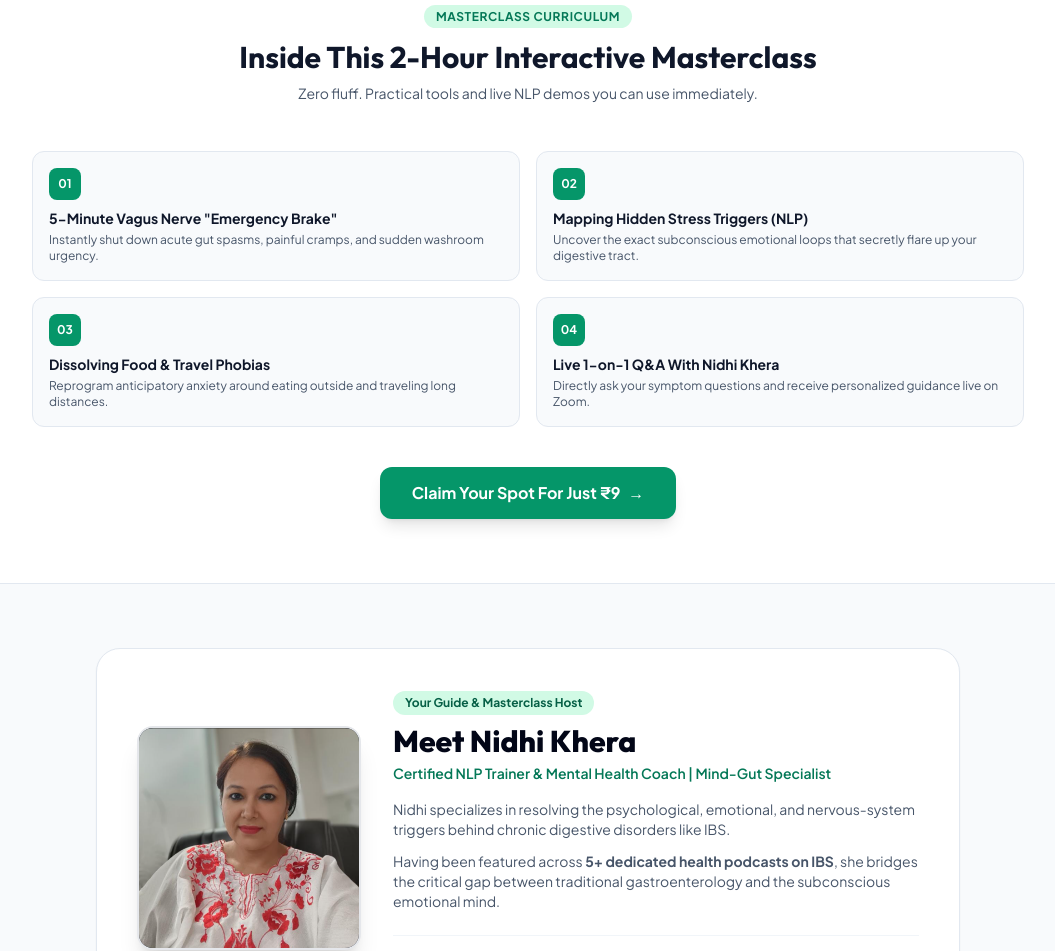
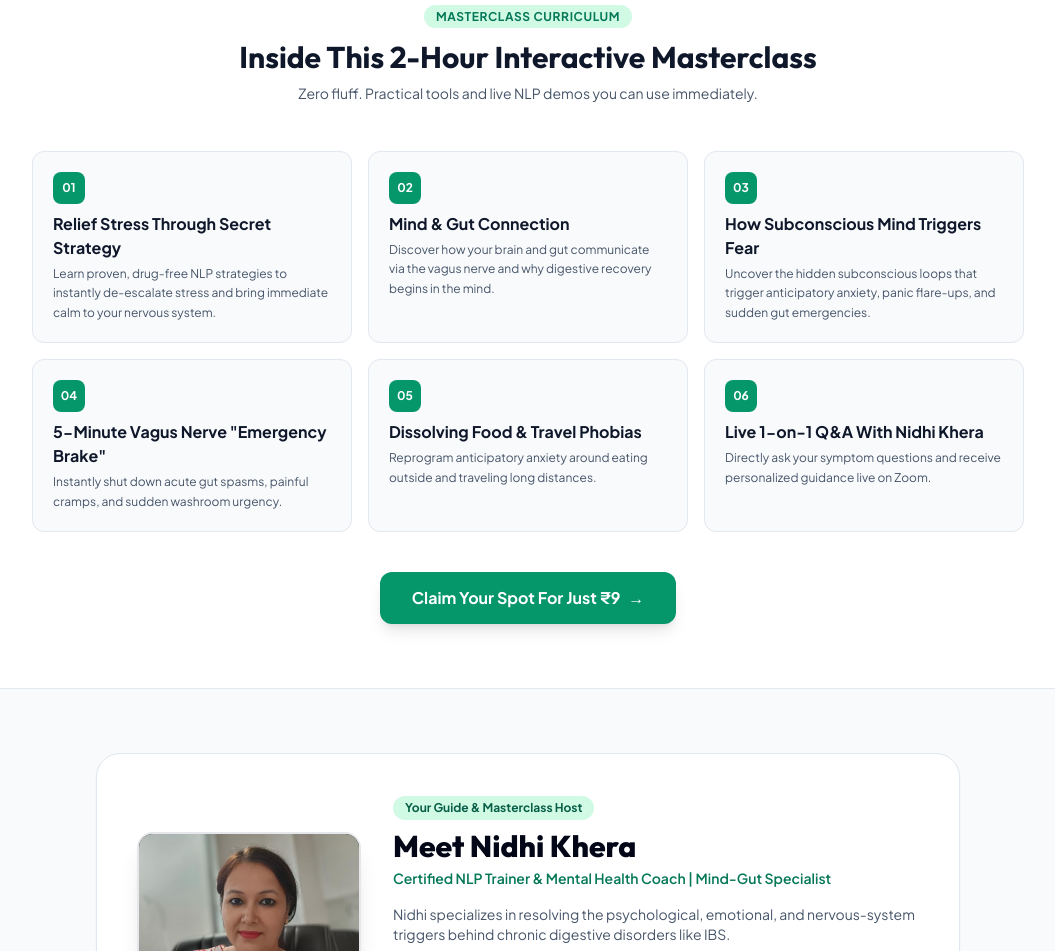
Before and after one commit to sagarburman1920/nidhikhera, a plain HTML site: page index.html in a window 1280 px wide. Shown: the part 5368-6319 px from the top of the page, without its empty margins (112-1167 px from the left). Drawn offline with nearby package versions, Linux system fonts and the light colour scheme.

Commit message:
Add curriculum points: Relief Stress through secret Strategy, Mind & Gut Connection, How Subconscious mind triggers fear

```diff
--- a/index.html
+++ b/index.html
@@ -482,30 +482,42 @@
         <p class="text-slate-600 text-sm mt-2">Zero fluff. Practical tools and live NLP demos you can use immediately.</p>
       </div>
 
-      <div class="grid sm:grid-cols-2 gap-4">
+      <div class="grid sm:grid-cols-2 lg:grid-cols-3 gap-4">
 
-        <div class="p-4 rounded-xl bg-slate-50 border border-slate-200">
+        <div class="p-4 sm:p-5 rounded-xl bg-slate-50 border border-slate-200 hover:border-gut-400 hover:shadow-md transition">
           <div class="w-8 h-8 rounded-lg bg-gut-600 text-white font-extrabold flex items-center justify-center text-xs mb-2">01</div>
-          <h3 class="font-bold text-slate-900 text-sm mb-1">5-Minute Vagus Nerve "Emergency Brake"</h3>
-          <p class="text-xs text-slate-600">Instantly shut down acute gut spasms, painful cramps, and sudden washroom urgency.</p>
+          <h3 class="font-bold text-slate-900 text-sm sm:text-base mb-1">Relief Stress Through Secret Strategy</h3>
+          <p class="text-xs text-slate-600 leading-relaxed">Learn proven, drug-free NLP strategies to instantly de-escalate stress and bring immediate calm to your nervous system.</p>
         </div>
 
-        <div class="p-4 rounded-xl bg-slate-50 border border-slate-200">
+        <div class="p-4 sm:p-5 rounded-xl bg-slate-50 border border-slate-200 hover:border-gut-400 hover:shadow-md transition">
           <div class="w-8 h-8 rounded-lg bg-gut-600 text-white font-extrabold flex items-center justify-center text-xs mb-2">02</div>
-          <h3 class="font-bold text-slate-900 text-sm mb-1">Mapping Hidden Stress Triggers (NLP)</h3>
-          <p class="text-xs text-slate-600">Uncover the exact subconscious emotional loops that secretly flare up your digestive tract.</p>
+          <h3 class="font-bold text-slate-900 text-sm sm:text-base mb-1">Mind & Gut Connection</h3>
+          <p class="text-xs text-slate-600 leading-relaxed">Discover how your brain and gut communicate via the vagus nerve and why digestive recovery begins in the mind.</p>
         </div>
 
-        <div class="p-4 rounded-xl bg-slate-50 border border-slate-200">
+        <div class="p-4 sm:p-5 rounded-xl bg-slate-50 border border-slate-200 hover:border-gut-400 hover:shadow-md transition">
           <div class="w-8 h-8 rounded-lg bg-gut-600 text-white font-extrabold flex items-center justify-center text-xs mb-2">03</div>
-          <h3 class="font-bold text-slate-900 text-sm mb-1">Dissolving Food & Travel Phobias</h3>
-          <p class="text-xs text-slate-600">Reprogram anticipatory anxiety around eating outside and traveling long distances.</p>
+          <h3 class="font-bold text-slate-900 text-sm sm:text-base mb-1">How Subconscious Mind Triggers Fear</h3>
+          <p class="text-xs text-slate-600 leading-relaxed">Uncover the hidden subconscious loops that trigger anticipatory anxiety, panic flare-ups, and sudden gut emergencies.</p>
         </div>
 
-        <div class="p-4 rounded-xl bg-slate-50 border border-slate-200">
+        <div class="p-4 sm:p-5 rounded-xl bg-slate-50 border border-slate-200 hover:border-gut-400 hover:shadow-md transition">
           <div class="w-8 h-8 rounded-lg bg-gut-600 text-white font-extrabold flex items-center justify-center text-xs mb-2">04</div>
-          <h3 class="font-bold text-slate-900 text-sm mb-1">Live 1-on-1 Q&A With Nidhi Khera</h3>
-          <p class="text-xs text-slate-600">Directly ask your symptom questions and receive personalized guidance live on Zoom.</p>
+          <h3 class="font-bold text-slate-900 text-sm sm:text-base mb-1">5-Minute Vagus Nerve "Emergency Brake"</h3>
+          <p class="text-xs text-slate-600 leading-relaxed">Instantly shut down acute gut spasms, painful cramps, and sudden washroom urgency.</p>
+        </div>
+
+        <div class="p-4 sm:p-5 rounded-xl bg-slate-50 border border-slate-200 hover:border-gut-400 hover:shadow-md transition">
+          <div class="w-8 h-8 rounded-lg bg-gut-600 text-white font-extrabold flex items-center justify-center text-xs mb-2">05</div>
+          <h3 class="font-bold text-slate-900 text-sm sm:text-base mb-1">Dissolving Food & Travel Phobias</h3>
+          <p class="text-xs text-slate-600 leading-relaxed">Reprogram anticipatory anxiety around eating outside and traveling long distances.</p>
+        </div>
+
+        <div class="p-4 sm:p-5 rounded-xl bg-slate-50 border border-slate-200 hover:border-gut-400 hover:shadow-md transition">
+          <div class="w-8 h-8 rounded-lg bg-gut-600 text-white font-extrabold flex items-center justify-center text-xs mb-2">06</div>
+          <h3 class="font-bold text-slate-900 text-sm sm:text-base mb-1">Live 1-on-1 Q&A With Nidhi Khera</h3>
+          <p class="text-xs text-slate-600 leading-relaxed">Directly ask your symptom questions and receive personalized guidance live on Zoom.</p>
         </div>
 
       </div>
```
